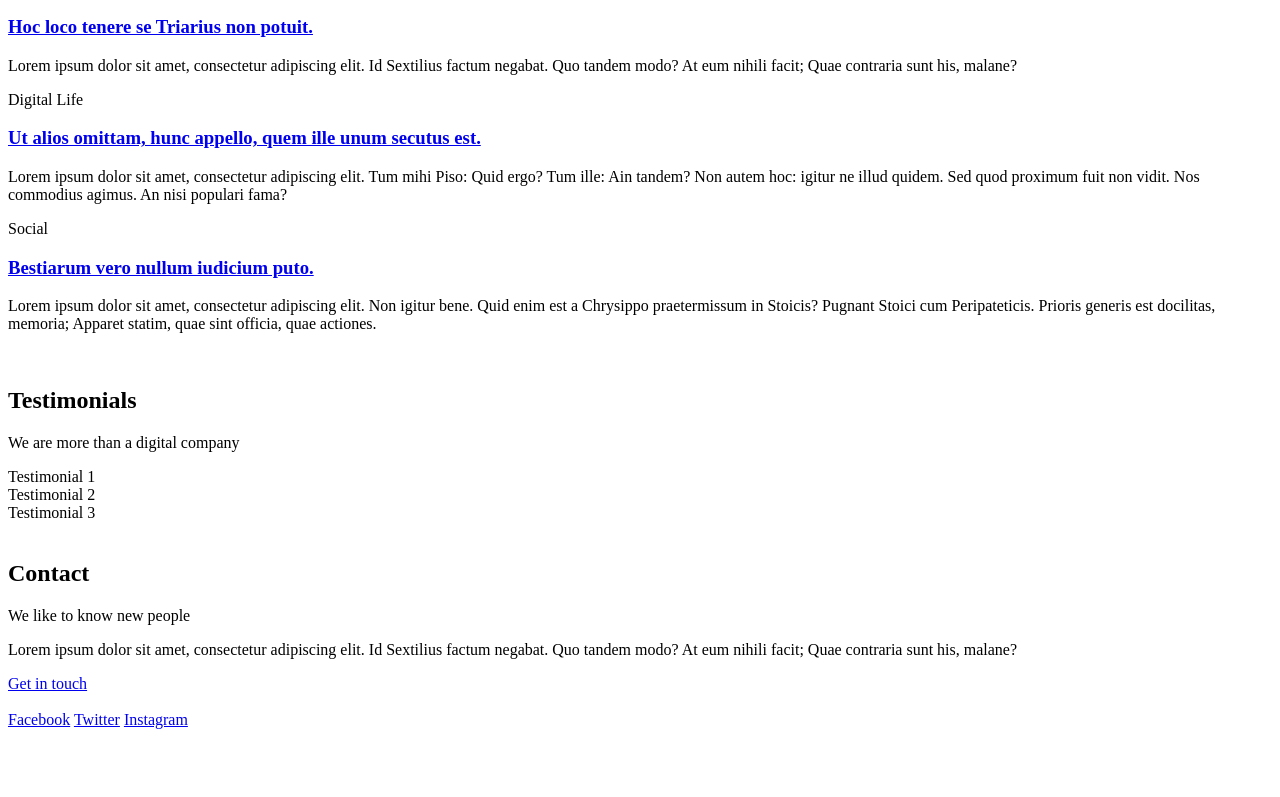
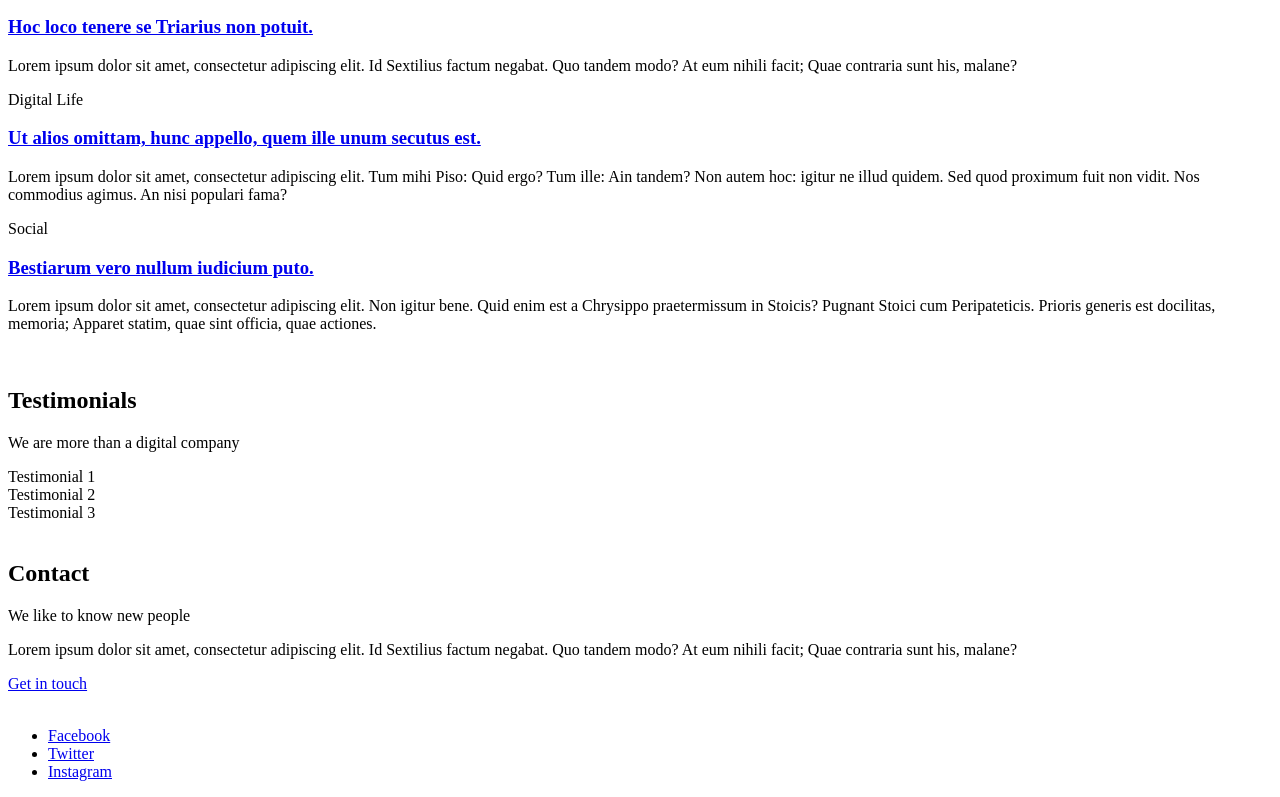
Before and after one commit to allthatgroove89/holbertonschool-web_front_end, a plain HTML site: page html_advanced/24-index.html in a window 1280 px wide. Shown: the part 1541-2338 px from the top of the page. Before the commit the page ends 2278 px from the top, so only its background shows below. Drawn offline with Linux system fonts and the light colour scheme.

Commit message:
creating footer unordered list

```diff
--- a/html_advanced/24-index.html
+++ b/html_advanced/24-index.html
@@ -159,9 +159,11 @@
         <!-- Footer -->
         <footer>
         <div>
-            <a href="https://www.facebook.com/HolbertonSchool/">Facebook</a>
-            <a href="https://twitter.com/holbertonschool">Twitter</a>
-            <a href="https://www.instagram.com/holbertonschool/">Instagram</a>
+            <ul>
+                <li><a href="https://www.facebook.com/HolbertonSchool/">Facebook</a></li>
+                <li><a href="https://twitter.com/holbertonschool">Twitter</a></li>
+                <li><a href="https://www.instagram.com/holbertonschool/">Instagram</a></li>
+            </ul>
         </div>
         </footer>
     </body>
```
